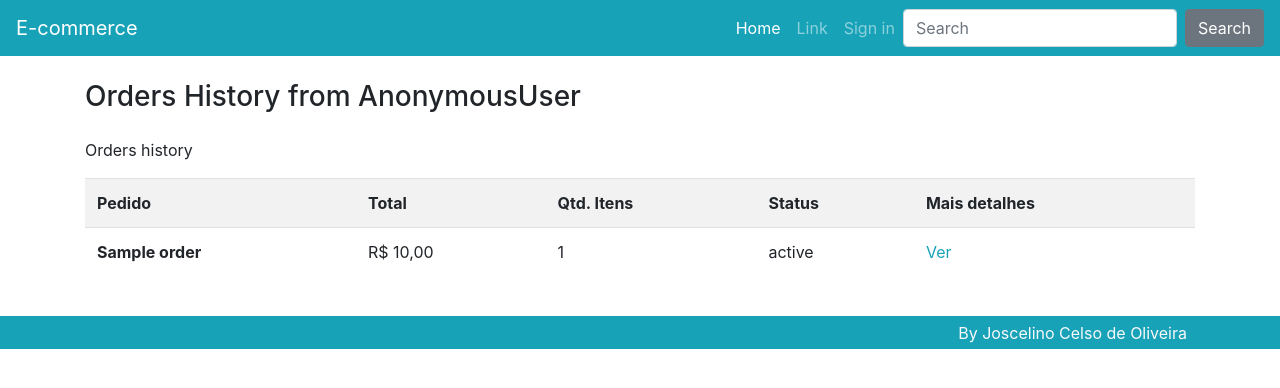
After one commit to joscelino/Ecommerce, a Django app: template apps/order/templates/order/list.html in a window 1280 px wide. The commit adds this page. Shown: the top 388 px of the page. Run offline with Django 3.2, Linux system fonts and the light colour scheme; the template is opened without the code that fills it: most values are stand-ins (such as "Sample title", 1, 10 or a date in 2020); some libraries are stand-ins or nearby versions.

Commit message:
#32 Order List view

```diff
--- /dev/null
+++ b/apps/order/templates/order/list.html
@@ -0,0 +1,43 @@
+{% extends 'base.html' %}
+{% load omfilters %}
+
+{% block content %}
+
+        <div class="row">
+            <div class="col">
+                <h3 class="mb-4">Orders History from {{ user }}</h3>
+                <p>Orders history</p>
+
+                <div class="table-responsive">
+
+                    <table class="table table-striped">
+                        <tr>
+                            <th scope="col">Pedido</th>
+                            <th scope="col">Total</th>
+                            <th scope="col">Qtd. Itens</th>
+                            <th scope="col">Status</th>
+                            <th scope="col">Mais detalhes</th>
+                        </tr>
+
+                        {% for order in orders %}
+                        <tr>
+                            <th scope="row">{{ order }}</td>
+                            <td>{{ order.total|price_formatted }}</td>
+                            <td>{{ order.total_quantity }}</td>
+                            <td>{{ order.get_status_display }}</td>
+                            <td>
+                                <a href="{% url 'order:detail' order.pk %}">
+                                    Ver <i class="fas fa-search-plus ml-2"></i>
+                                </a>
+                            </td>
+                        </tr>
+                        {% endfor %}
+                    </table>
+
+                </div>
+            </div>
+        </div>
+
+{% include 'partials/_pagination.html' %}
+
+{% endblock %}
--- a/apps/order/urls.py
+++ b/apps/order/urls.py
@@ -8,6 +8,6 @@ app_name = 'order'
 urlpatterns = [
     path('payment/<int:pk>', OrderPayment.as_view(), name='payment'),
     path('save_order/', SaveOrder.as_view(), name='save_order'),
-    path('detail/', OrderDetail.as_view(), name='detail'),
+    path('detail/<int:pk>', OrderDetail.as_view(), name='detail'),
     path('list/', OrderList.as_view(), name='list'),
 ]
--- a/templates/partials/_nav.html
+++ b/templates/partials/_nav.html
@@ -25,7 +25,8 @@
                     Account
                 </a>
                 <div class="dropdown-menu" aria-labelledby="navbarDropdown">
-                    <a class="dropdown-item" href="{% url 'costumer:create' %}">Update</a>
+                    <a class="dropdown-item" href="{% url 'order:list' %}">My Orders</a>
+                    <a class="dropdown-item" href="{% url 'costumer:create' %}">Update account</a>
                     <a class="dropdown-item" href="{% url 'costumer:logout' %}">Log out</a>
                 </div>
             </li>
--- a/templates/partials/_pagination.html
+++ b/templates/partials/_pagination.html
@@ -1,5 +1,9 @@
 {% load omfilters %}
 {% if is_paginated %}
+
+<div class="col mt-3 mb-3">
+    <div class="rol">
+
         <div class="pagination">
             <ul class="pagination">
                 {% if page_obj.has_previous %}
@@ -35,4 +39,8 @@
                 {% endif %}
             </ul>
         </div>
+
+    </div>
+</div>
+
 {% endif %}
```
Also changed, not shown: apps/order/views.py (+12 -5 lines). Lines whose indentation alone changed are shown as unchanged.
